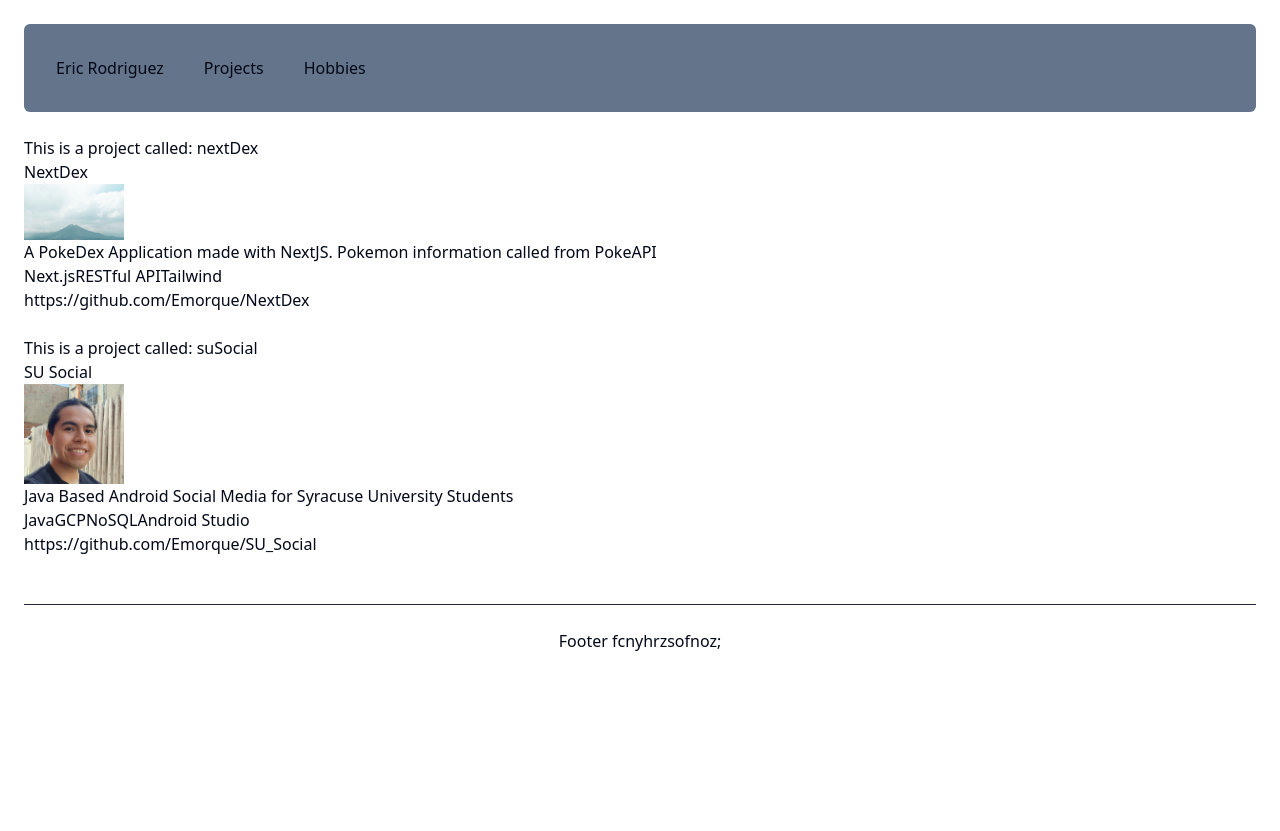
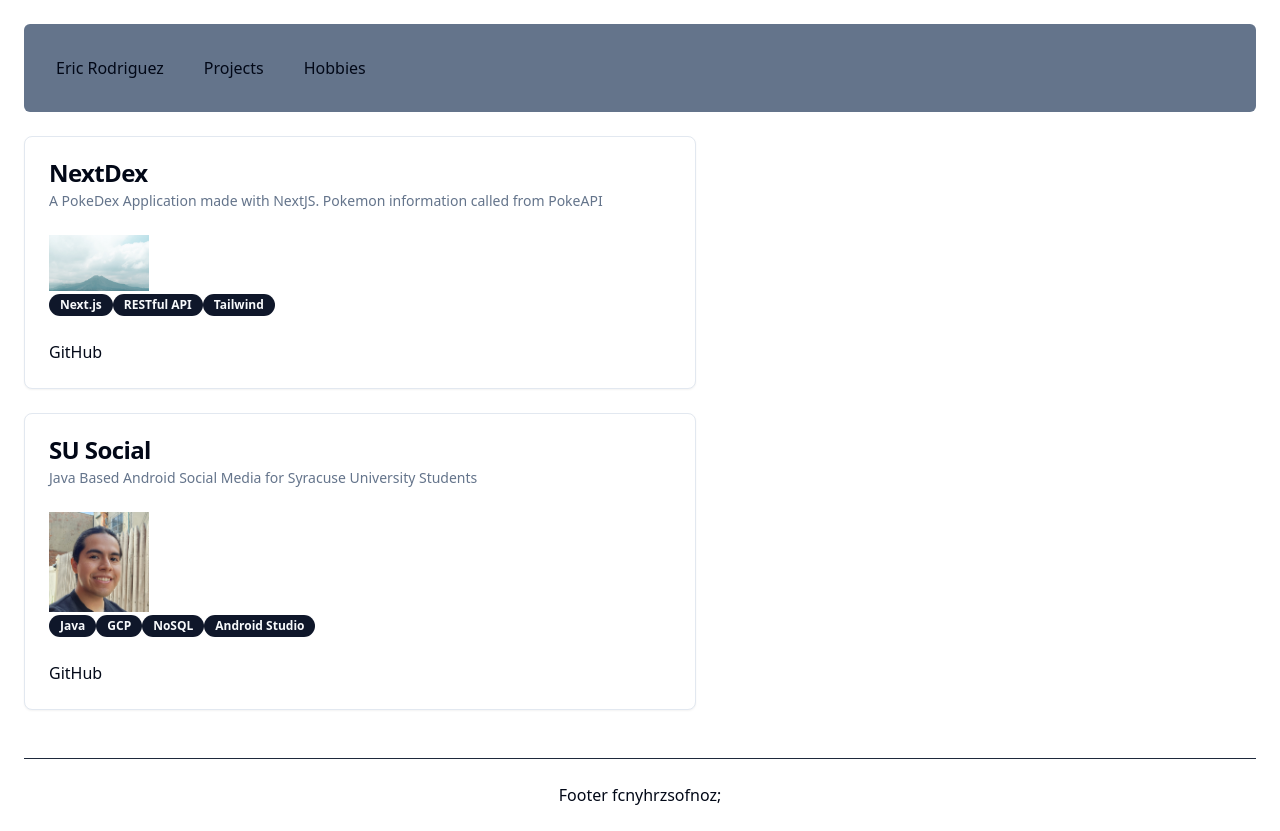
Before and after one commit to Emorque/personal-website, a Next.js app: page /projects in a window 1280 px wide. Before the commit the page ends 800 px from the top, so only its background shows below. Built offline with nearby package versions, Linux system fonts and the light colour scheme.

Commit message:
Implemented shadui components

```diff
--- a/projectsList/nextDex.json
+++ b/projectsList/nextDex.json
@@ -1,7 +1,7 @@
 {
     "name": "NextDex",
     "description": "A PokeDex Application made with NextJS. Pokemon information called from PokeAPI",
-    "tech": [
+    "technologies": [
         "Next.js",
         "RESTful API",
         "Tailwind"
--- a/projectsList/suSocial.json
+++ b/projectsList/suSocial.json
@@ -1,7 +1,7 @@
 {
     "name": "SU Social",
     "description": "Java Based Android Social Media for Syracuse University Students",
-    "tech": [
+    "technologies": [
         "Java",
         "GCP",
         "NoSQL",
--- /dev/null
+++ b/src/components/ui/badge.tsx
@@ -0,0 +1,36 @@
+import * as React from "react"
+import { cva, type VariantProps } from "class-variance-authority"
+
+import { cn } from "@/lib/utils"
+
+const badgeVariants = cva(
+  "inline-flex items-center rounded-full border px-2.5 py-0.5 text-xs font-semibold transition-colors focus:outline-none focus:ring-2 focus:ring-ring focus:ring-offset-2",
+  {
+    variants: {
+      variant: {
+        default:
+          "border-transparent bg-primary text-primary-foreground hover:bg-primary/80",
+        secondary:
+          "border-transparent bg-secondary text-secondary-foreground hover:bg-secondary/80",
+        destructive:
+          "border-transparent bg-destructive text-destructive-foreground hover:bg-destructive/80",
+        outline: "text-foreground",
+      },
+    },
+    defaultVariants: {
+      variant: "default",
+    },
+  }
+)
+
+export interface BadgeProps
+  extends React.HTMLAttributes<HTMLDivElement>,
+    VariantProps<typeof badgeVariants> {}
+
+function Badge({ className, variant, ...props }: BadgeProps) {
+  return (
+    <div className={cn(badgeVariants({ variant }), className)} {...props} />
+  )
+}
+
+export { Badge, badgeVariants }
--- /dev/null
+++ b/src/components/ui/card.tsx
@@ -0,0 +1,79 @@
+import * as React from "react"
+
+import { cn } from "@/lib/utils"
+
+const Card = React.forwardRef<
+  HTMLDivElement,
+  React.HTMLAttributes<HTMLDivElement>
+>(({ className, ...props }, ref) => (
+  <div
+    ref={ref}
+    className={cn(
+      "rounded-lg border bg-card text-card-foreground shadow-sm",
+      className
+    )}
+    {...props}
+  />
+))
+Card.displayName = "Card"
+
+const CardHeader = React.forwardRef<
+  HTMLDivElement,
+  React.HTMLAttributes<HTMLDivElement>
+>(({ className, ...props }, ref) => (
+  <div
+    ref={ref}
+    className={cn("flex flex-col space-y-1.5 p-6", className)}
+    {...props}
+  />
+))
+CardHeader.displayName = "CardHeader"
+
+const CardTitle = React.forwardRef<
+  HTMLParagraphElement,
+  React.HTMLAttributes<HTMLHeadingElement>
+>(({ className, ...props }, ref) => (
+  <h3
+    ref={ref}
+    className={cn(
+      "text-2xl font-semibold leading-none tracking-tight",
+      className
+    )}
+    {...props}
+  />
+))
+CardTitle.displayName = "CardTitle"
+
+const CardDescription = React.forwardRef<
+  HTMLParagraphElement,
+  React.HTMLAttributes<HTMLParagraphElement>
+>(({ className, ...props }, ref) => (
+  <p
+    ref={ref}
+    className={cn("text-sm text-muted-foreground", className)}
+    {...props}
+  />
+))
+CardDescription.displayName = "CardDescription"
+
+const CardContent = React.forwardRef<
+  HTMLDivElement,
+  React.HTMLAttributes<HTMLDivElement>
+>(({ className, ...props }, ref) => (
+  <div ref={ref} className={cn("p-6 pt-0", className)} {...props} />
+))
+CardContent.displayName = "CardContent"
+
+const CardFooter = React.forwardRef<
+  HTMLDivElement,
+  React.HTMLAttributes<HTMLDivElement>
+>(({ className, ...props }, ref) => (
+  <div
+    ref={ref}
+    className={cn("flex items-center p-6 pt-0", className)}
+    {...props}
+  />
+))
+CardFooter.displayName = "CardFooter"
+
+export { Card, CardHeader, CardFooter, CardTitle, CardDescription, CardContent }
--- a/src/ui/projectCard.tsx
+++ b/src/ui/projectCard.tsx
@@ -1,4 +1,15 @@
 import fs from "fs";
+import { Badge } from "@/components/ui/badge";
+import {
+    Card,
+    CardContent,
+    CardDescription,
+    CardFooter,
+    CardHeader,
+    CardTitle,
+  } from "@/components/ui/card";
+
+
 
 interface projectData {
     name : string
@@ -14,13 +25,39 @@
 export function ProjectCard( {name} : projectData) {
     const projectInfo = getProjectInfo(name);
     return(
-        <div>
-            <h1>This is a project called: {name}</h1>
-            <h2>{projectInfo.name}</h2>
-            <img src={projectInfo.picture} width="100px" height="100px"></img>
-            <h2>{projectInfo.description}</h2>
-            <h2>{projectInfo.tech}</h2>
-            <h2>{projectInfo.github}</h2>
-        </div>
+        // <div>
+        //     <h1>This is a project called: {name}</h1>
+        //     <h2>{projectInfo.name}</h2>
+        //     <img src={projectInfo.picture} width="100px" height="100px"></img>
+        //     <h2>{projectInfo.description}</h2>
+        //     {/* <h2>{projectInfo.tech}</h2> */}
+        //     {projectInfo.technologies.map((tech : string) => {
+        //         return(
+        //             <Badge>
+        //                 {tech}
+        //             </Badge>
+        //         )
+        //     })}
+        //     <h2>{projectInfo.github}</h2>
+        // </div>
+        <Card className="max-w-2xl">
+            <CardHeader>
+                <CardTitle>{projectInfo.name}</CardTitle>
+                <CardDescription>{projectInfo.description}</CardDescription>
+            </CardHeader>
+            <CardContent>
+                <img src={projectInfo.picture} width="100px" height="100px"></img>
+                {projectInfo.technologies.map((tech : string) => {
+                    return(
+                        <Badge key={tech}>
+                            {tech}
+                        </Badge>
+                    )
+                })}
+            </CardContent>
+            <CardFooter>
+                <a href={projectInfo.github}>GitHub</a>
+            </CardFooter>
+        </Card>
     )
 }
```
